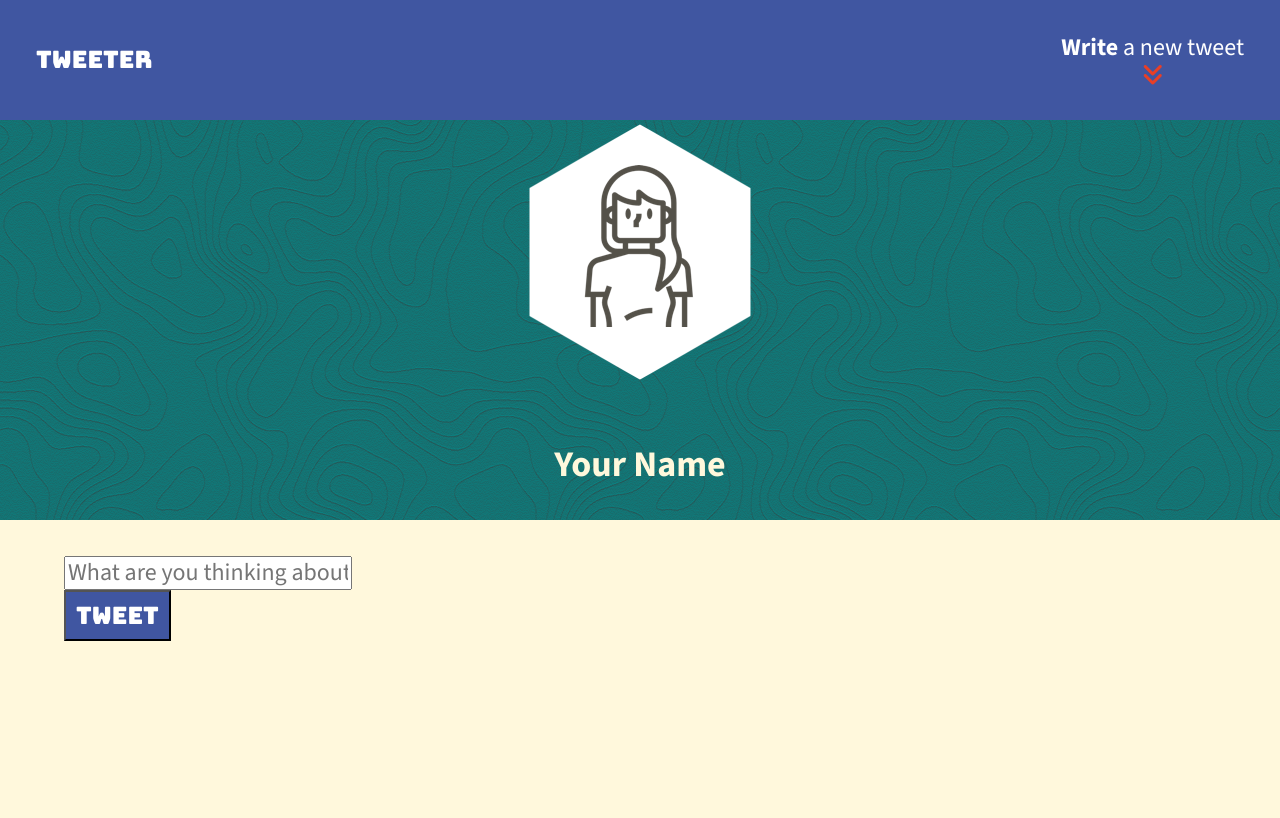
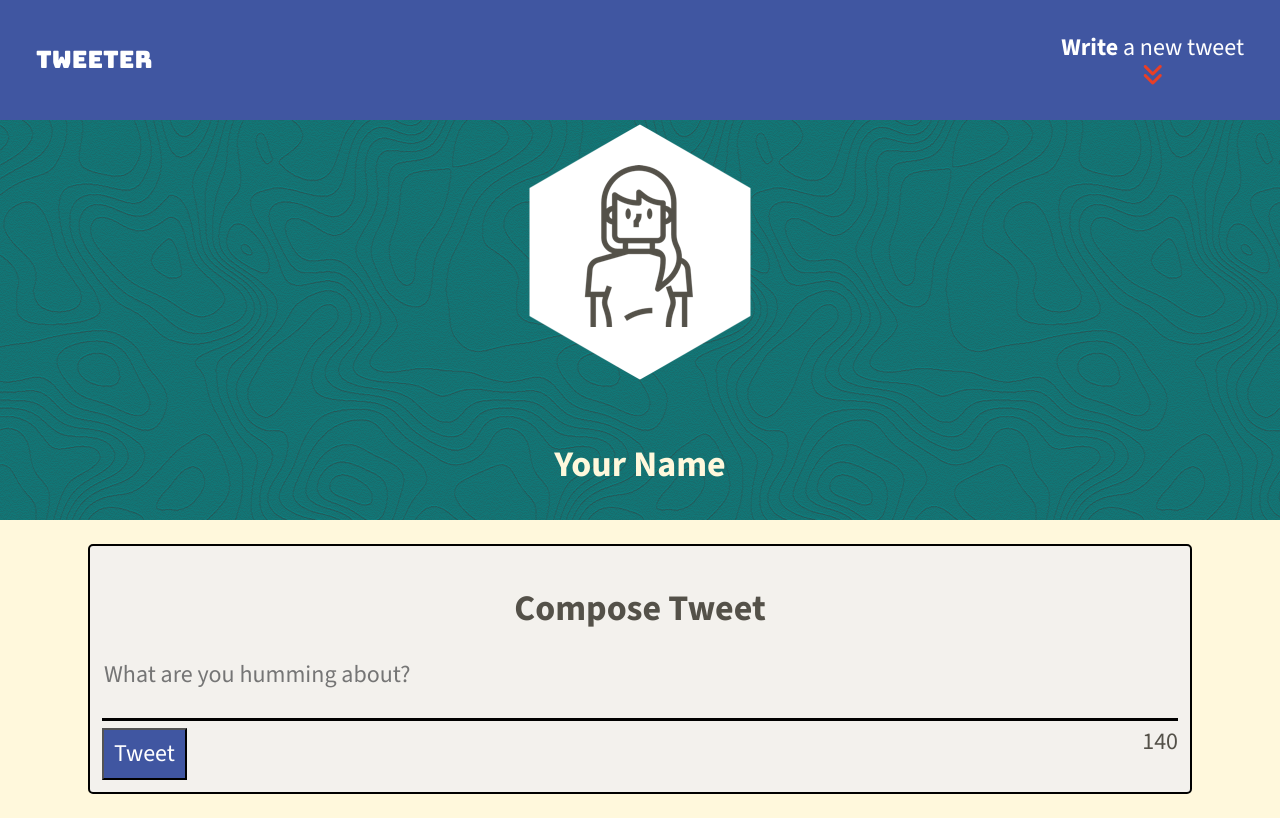
Before and after one commit to Jaidenpearson/Tweeter, a website: page public/index.html in a window 1280 px wide. Drawn offline with nearby package versions, Linux system fonts and the light colour scheme.

Commit message:
styled new tweeter form

```diff
--- a/public/index.html
+++ b/public/index.html
@@ -21,6 +21,10 @@
 
      <!-- Header CSS -->
       <link rel="stylesheet" href="/styles/header.css" type="text/css">
+
+      <!-- New tweets CSS -->
+
+      <link rel="stylesheet" href="/styles/new-tweets.css">
 
     <!-- External JS -->
     <script src="https://ajax.googleapis.com/ajax/libs/jquery/3.4.1/jquery.min.js"></script>
@@ -53,10 +57,17 @@
     </header>
     <!-- Page-specific (main) content here -->
     <main class="mainContainer">
-      <form class="tweetForm" action="">
-        <input type="text" placeholder="What are you thinking about?">
-        <button class="bungee-regular" type="submit">tweet</button>
-      </form>
+      <section class="new-tweet">
+        <h2>Compose Tweet</h2>
+        <form action="/tweets" method="post" class="new-tweet-form">
+          <label for="tweet-text"></label>
+          <textarea name="text" id="tweet-text" placeholder="What are you humming about?"></textarea>
+          <div class="lower-form-container">
+            <button type="submit">Tweet</button>
+            <output name="counter" class="counter" for="tweet-text">140</output>
+          </div>
+        </form>
+      </section>
     </main>
   </body>
 </html>
--- a/public/styles/layout.css
+++ b/public/styles/layout.css
@@ -7,6 +7,7 @@
  :root {
   --primary-backgorund: cornsilk;
   --secondary-background:#4056A1;
+  --tertiary-background: #f3f1ed;
  }
 html {
   box-sizing: border-box;
@@ -40,7 +41,7 @@ body {
 .mainContainer {
   width: 90%;
   background-color: var(--primary-backgorund);
-  padding:1.5em 5%;
+  margin: 0 auto;
 }
 
 .tweetForm {
--- /dev/null
+++ b/public/styles/new-tweets.css
@@ -0,0 +1,29 @@
+.new-tweet {
+  margin: 1em;
+  padding: .5em;
+  display: flex;
+  flex-direction: column;
+  justify-content: center;
+  align-items: center;
+  background-color:#f3f1ed;
+  border: solid black 2px;
+  border-radius: 5px;
+}
+
+.lower-form-container {
+  display: flex;
+  justify-content: space-between;
+}
+
+.new-tweet-form {
+  width: 100%;
+}
+
+#tweet-text {
+  outline: none;
+  resize: none;
+  width: 100%;
+  border: none;
+  border-bottom: solid black;
+  background-color:#f3f1ed;
+}
```
Also changed, not shown: test.html (added, +34 -0 lines).
